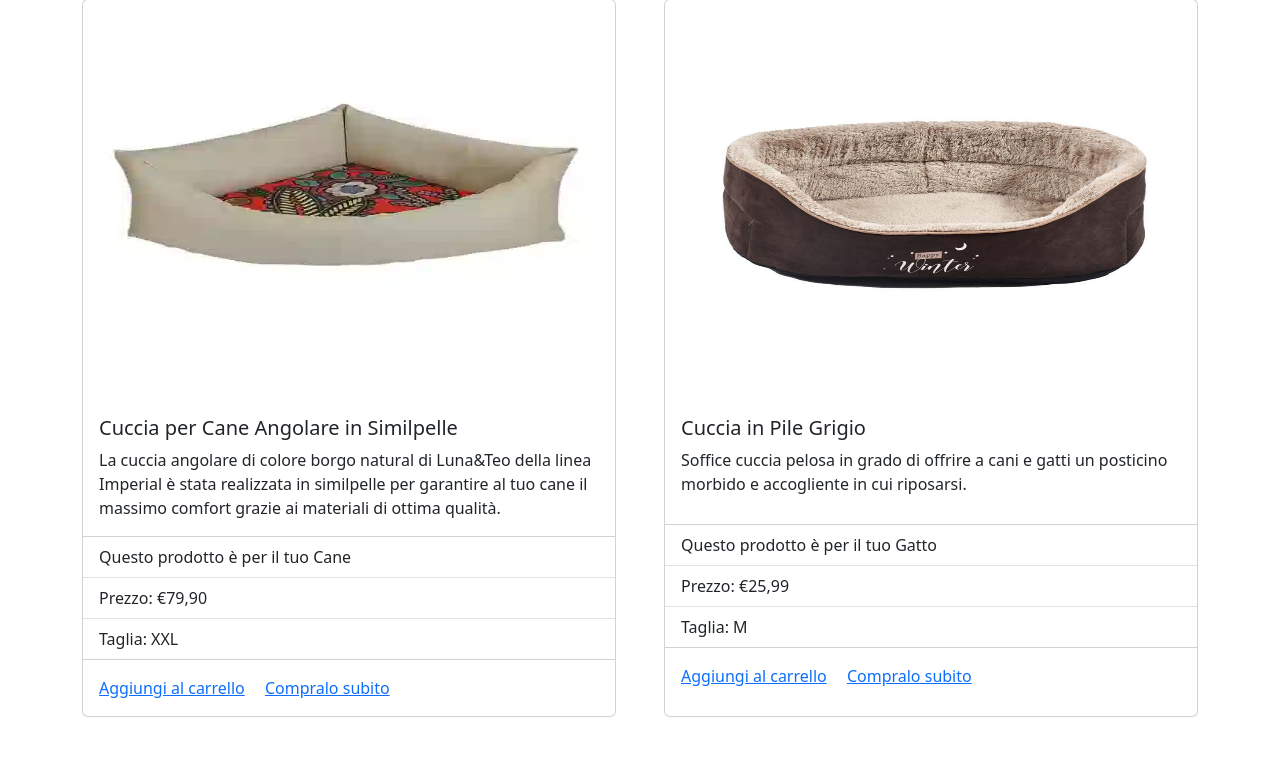
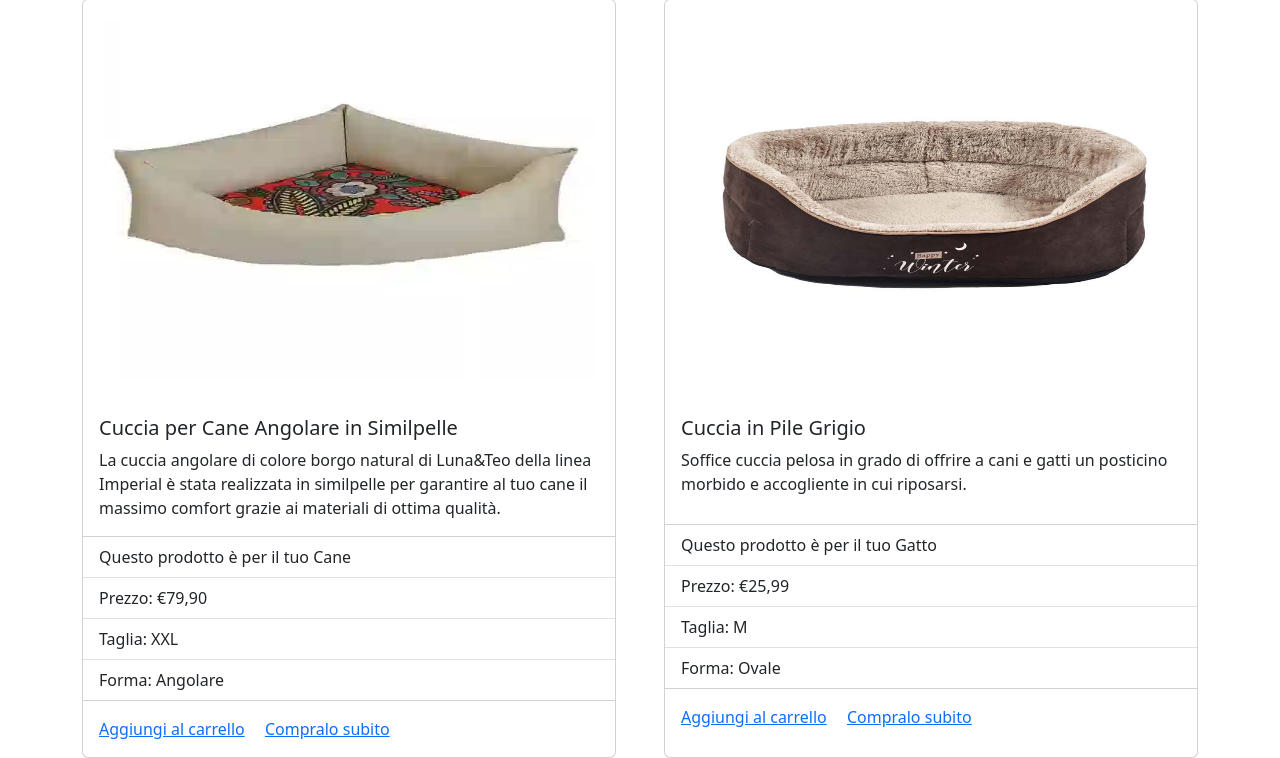
Before and after one commit to Giovanni-Palmitessa/php-oop-2, a PHP site: page / in a window 1280 px wide. Shown: the part 1697-2455 px from the top of the page. Before the commit the page ends 2414 px from the top, so only its background shows below. Run offline with PHP 8.4, Linux system fonts and the light colour scheme.

Commit message:
import fa cdn

```diff
--- a/index.php
+++ b/index.php
@@ -14,6 +14,7 @@ include __DIR__ . '/db.php';
     <meta name="viewport" content="width=device-width, initial-scale=1.0">
     <title>Php OOP 2</title>
     <link href="https://cdn.jsdelivr.net/npm/bootstrap@5.3.0/dist/css/bootstrap.min.css" rel="stylesheet" integrity="sha384-9ndCyUaIbzAi2FUVXJi0CjmCapSmO7SnpJef0486qhLnuZ2cdeRhO02iuK6FUUVM" crossorigin="anonymous">
+    <link rel="stylesheet" href="https://cdnjs.cloudflare.com/ajax/libs/font-awesome/6.4.0/css/all.min.css" integrity="sha512-iecdLmaskl7CVkqkXNQ/ZH/XLlvWZOJyj7Yy7tcenmpD1ypASozpmT/E0iPtmFIB46ZmdtAc9eNBvH0H/ZpiBw==" crossorigin="anonymous" referrerpolicy="no-referrer" />
     <link rel="stylesheet" href="assets/style.css">
     <script src="https://cdn.jsdelivr.net/npm/bootstrap@5.3.0/dist/js/bootstrap.bundle.min.js" integrity="sha384-geWF76RCwLtnZ8qwWowPQNguL3RmwHVBC9FhGdlKrxdiJJigb/j/68SIy3Te4Bkz" crossorigin="anonymous" defer></script>
 </head>
@@ -48,6 +49,8 @@ include __DIR__ . '/db.php';
                         <!-- SHELTER -->
                         <?php if ($product instanceof Shelter) { ?>
                             <li class="list-group-item">Taglia: <?= $product->getSize() ?></li><?php } ?>
+                        <?php if ($product instanceof Shelter) { ?>
+                            <li class="list-group-item">Forma: <?= $product->getShape() ?></li><?php } ?>
                     </ul>
                     <div class="card-body">
                         <a href="#" class="card-link">Aggiungi al carrello</a>
```
